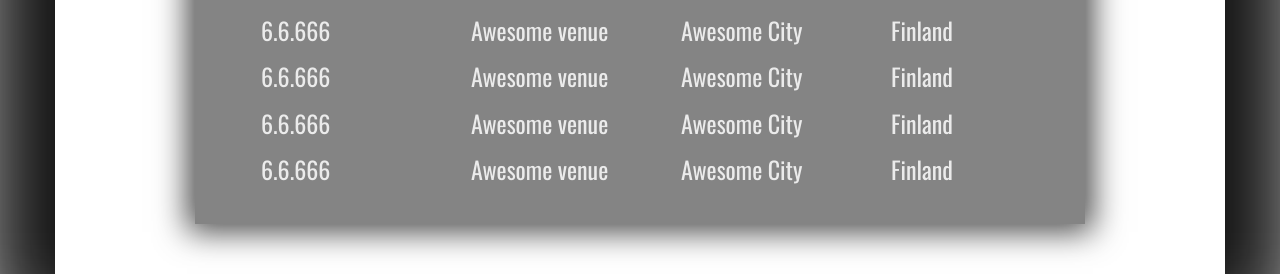
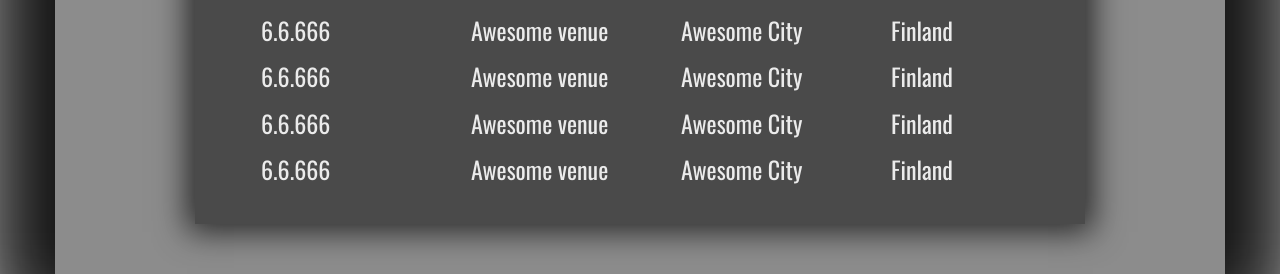
Before and after one commit to DaniStrudel/Brymir-www, a website: page live.html in a window 1280 px wide. Shown: the part 726-1000 px from the top of the page. Drawn offline with nearby package versions, Linux system fonts and the light colour scheme; a web font is replaced by a local one.

Commit message:
remove bg image

```diff
--- a/live.html
+++ b/live.html
@@ -31,7 +31,7 @@
 
 
       <!-- wrap content -->
-    <div class="container liveBGContainer">
+    <div class="container containeri">
 
          <!-- header -->
         <div class="row headeri">
```
